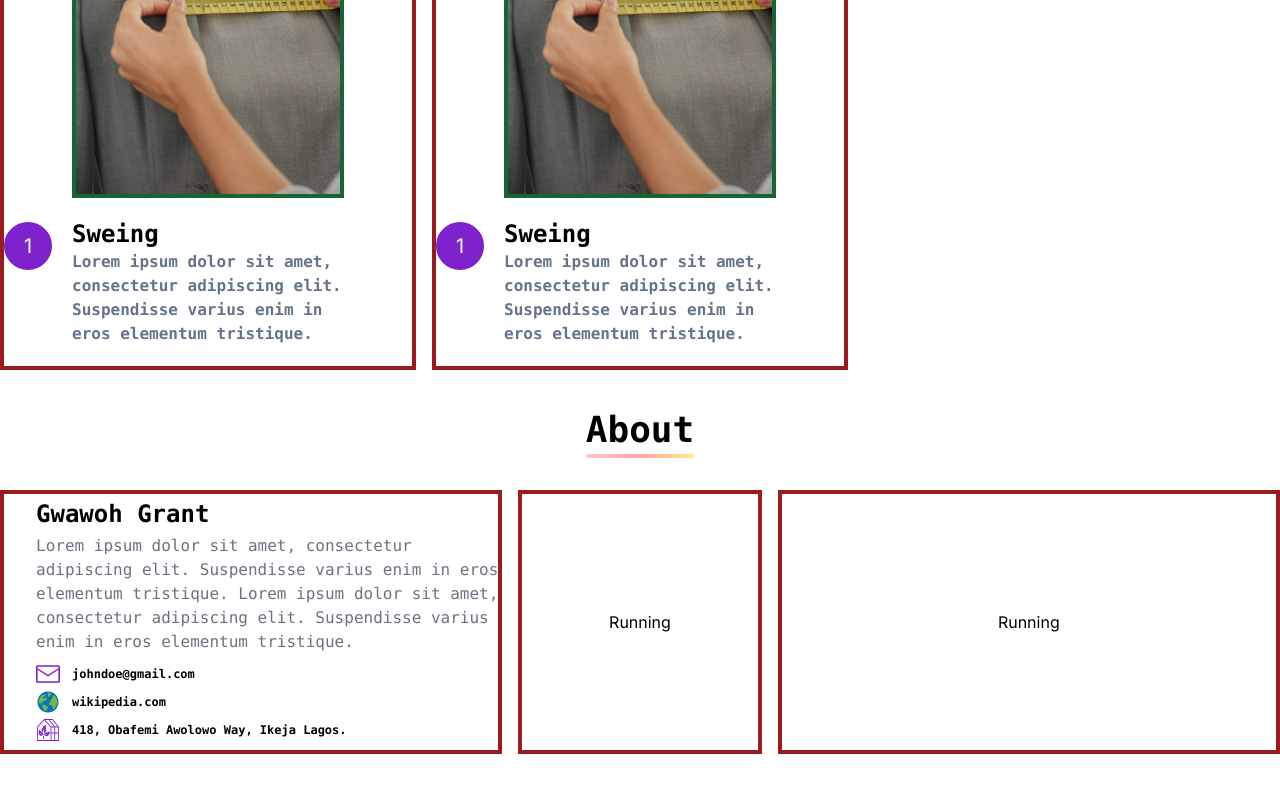
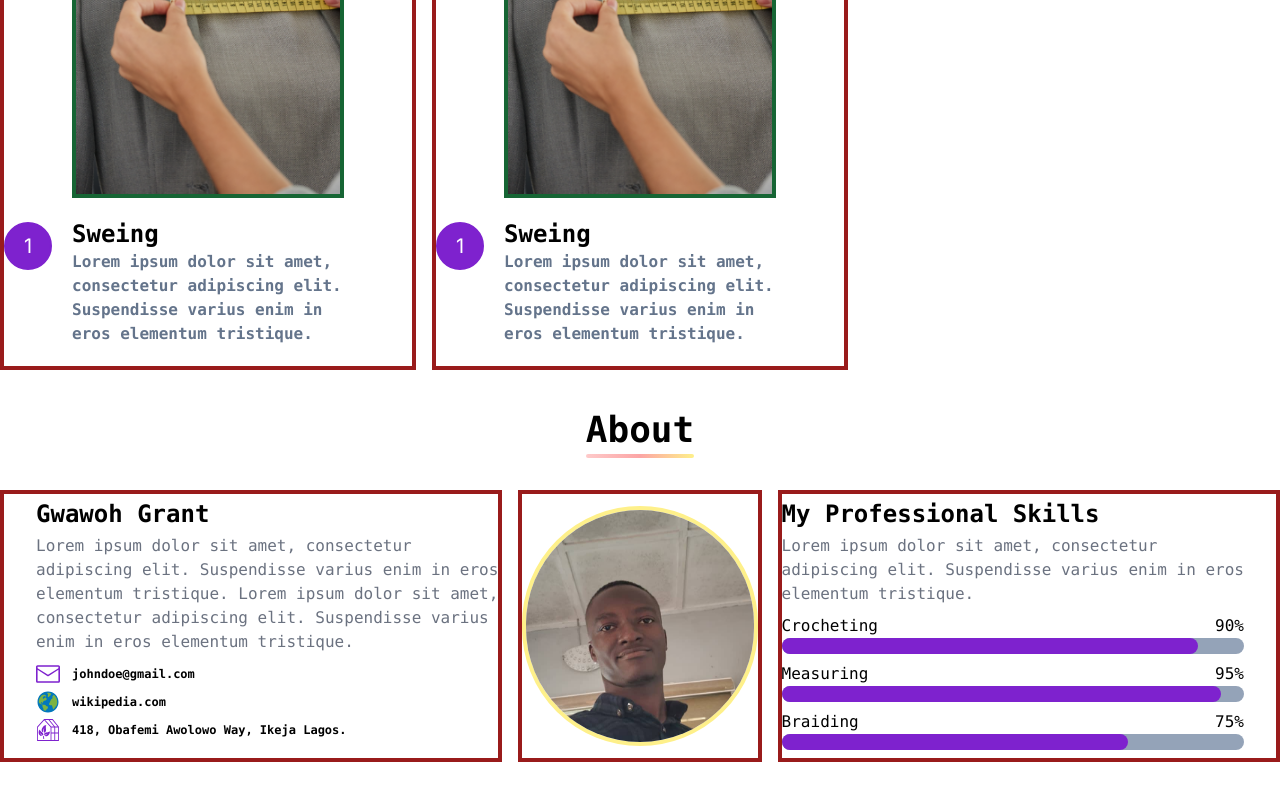
Before and after one commit to kindness-ok/grant-portfolio, a Next.js app: page / in a window 1280 px wide. Shown: the part 1066-1866 px from the top of the page. Built offline with nearby package versions, Linux system fonts and the light colour scheme.

Commit message:
working on service page: part six

```diff
--- a/src/app/page.tsx
+++ b/src/app/page.tsx
@@ -180,11 +180,52 @@ export default function Home() {
                 </div>
               </div>
             </div>
-            <div className="md:col-span-1 flex flex-col items-center justify-center border-4 border-red-800 relative cursor-pointer">
-              <h2>Running</h2>
+            <div className="md:col-span-1 flex flex-col items-center justify-center border-4 border-red-800 cursor-pointer">
+              <Image
+                src={Grant}
+                alt="Logo"
+                className="w-60 h-60 rounded-full object-cover border-4 border-yellow-200"
+              />
             </div>
-            <div className="md:col-span-3 lg:col-span-2 flex flex-col items-center justify-center border-4 border-red-800 relative cursor-pointer">
-              <h2>Running</h2>
+            <div className="pr-8 md:col-span-3 lg:col-span-2 flex flex-col border-4 border-red-800 cursor-pointer font-mono">
+              <div className="my-1">
+                <h2 className="text-black text-xl md:text-2xl font-mono font-bold ">My Professional Skills</h2>
+              </div>
+              <div className="">
+                <p className="text-gray-500 font-medium font-mono">
+                  Lorem ipsum dolor sit amet, consectetur adipiscing elit.
+                  Suspendisse varius enim in eros elementum tristique.
+                </p>
+              </div>
+              <div className="flex flex-col w-full my-2 gap-2">
+                <div className="flex flex-col w-full">
+                  <div className="flex flex-row justify-between">
+                    <p>Crocheting</p>
+                    <p>90%</p>
+                  </div>
+                  <div className="w-full h-4 bg-slate-400 rounded-xl">
+                    <div className="w-[90%] h-4 bg-purple-700 rounded-xl"></div>
+                  </div>
+                </div>
+                <div className="flex flex-col w-full">
+                  <div className="flex flex-row justify-between">
+                    <p>Measuring</p>
+                    <p>95%</p>
+                  </div>
+                  <div className="w-full h-4 bg-slate-400 rounded-xl">
+                    <div className="w-[95%] h-4 bg-purple-700 rounded-xl"></div>
+                  </div>
+                </div>
+                <div className="flex flex-col w-full">
+                  <div className="flex flex-row justify-between">
+                    <p>Braiding</p>
+                    <p>75%</p>
+                  </div>
+                  <div className="w-full h-4 bg-slate-400 rounded-xl">
+                    <div className="w-[75%] h-4 bg-purple-700 rounded-xl"></div>
+                  </div>
+                </div>
+              </div>
             </div>
           </div>
         </div>
--- /dev/null
+++ b/src/components/about.tsx
@@ -0,0 +1,96 @@
+import React from 'react';
+import Image from "next/image";
+import { RxEnvelopeClosed } from "react-icons/rx";
+import { GiGreenhouse } from "react-icons/gi";
+import Grant from "../../public/grant.jpg";
+import { FcGlobe } from "react-icons/fc";
+
+export default function About () {
+  return (
+    <>
+      <div className="my-10">
+          <div className="w-full flex flex-row justify-center items-center">
+            <h2 className="text-black text-4xl font-mono font-bold relative cursor-pointer after:content-[''] after:absolute after:left-0 after:-bottom-2 after:bg-gradient-to-r from-red-200 via-red-300 to-yellow-200 after:h-1 after:w-full after:rounded-xl after:duration-300">
+              About
+            </h2>
+          </div>
+          <div className="w-full grid grid-cols-1 gap-4 md:grid-cols-3 lg:grid-cols-5 h-full my-10">
+            <div className="md:col-span-2 flex flex-col pl-8 border-4 border-red-800 relative cursor-pointer">
+              <div className="my-1">
+                <h2 className="text-black text-xl md:text-2xl font-mono font-bold ">Gwawoh Grant</h2>
+              </div>
+              <div className="">
+                <p className="text-gray-500 font-medium font-mono">
+                  Lorem ipsum dolor sit amet, consectetur adipiscing elit.
+                  Suspendisse varius enim in eros elementum tristique.
+                  Lorem ipsum dolor sit amet, consectetur adipiscing elit.
+                  Suspendisse varius enim in eros elementum tristique.
+                </p>
+              </div>
+              <div className="flex flex-col w-full my-2 gap-1">
+                <div className="flex flex-row gap-3 items-center">
+                  <RxEnvelopeClosed className="text-purple-700 text-2xl" />
+                  <p className="text-xs font-mono font-bold ">johndoe@gmail.com</p>
+                </div>
+                <div className="flex flex-row gap-3 items-center bg-transparent">
+                  <FcGlobe className="text-purple-700 text-2xl" />
+                  <p className="text-xs font-mono font-bold ">wikipedia.com</p>
+                </div>
+                <div className="flex flex-row gap-3 items-center bg-transparent">
+                  <GiGreenhouse className="text-purple-700 text-2xl" />
+                  <p className="text-xs font-mono font-bold ">418, Obafemi Awolowo Way, Ikeja Lagos.</p>
+                </div>
+              </div>
+            </div>
+            <div className="md:col-span-1 flex flex-col items-center justify-center border-4 border-red-800 cursor-pointer">
+              <Image
+                src={Grant}
+                alt="Logo"
+                className="w-60 h-60 rounded-full object-cover border-4 border-yellow-200"
+              />
+            </div>
+            <div className="pr-8 md:col-span-3 lg:col-span-2 flex flex-col border-4 border-red-800 cursor-pointer font-mono">
+              <div className="my-1">
+                <h2 className="text-black text-xl md:text-2xl font-mono font-bold ">My Professional Skills</h2>
+              </div>
+              <div className="">
+                <p className="text-gray-500 font-medium font-mono">
+                  Lorem ipsum dolor sit amet, consectetur adipiscing elit.
+                  Suspendisse varius enim in eros elementum tristique.
+                </p>
+              </div>
+              <div className="flex flex-col w-full my-2 gap-2">
+                <div className="flex flex-col w-full">
+                  <div className="flex flex-row justify-between">
+                    <p>Crocheting</p>
+                    <p>90%</p>
+                  </div>
+                  <div className="w-full h-4 bg-slate-400 rounded-xl">
+                    <div className="w-[90%] h-4 bg-purple-700 rounded-xl"></div>
+                  </div>
+                </div>
+                <div className="flex flex-col w-full">
+                  <div className="flex flex-row justify-between">
+                    <p>Measuring</p>
+                    <p>95%</p>
+                  </div>
+                  <div className="w-full h-4 bg-slate-400 rounded-xl">
+                    <div className="w-[95%] h-4 bg-purple-700 rounded-xl"></div>
+                  </div>
+                </div>
+                <div className="flex flex-col w-full">
+                  <div className="flex flex-row justify-between">
+                    <p>Braiding</p>
+                    <p>75%</p>
+                  </div>
+                  <div className="w-full h-4 bg-slate-400 rounded-xl">
+                    <div className="w-[75%] h-4 bg-purple-700 rounded-xl"></div>
+                  </div>
+                </div>
+              </div>
+            </div>
+          </div>
+        </div>
+    </>
+  )
+}
```
